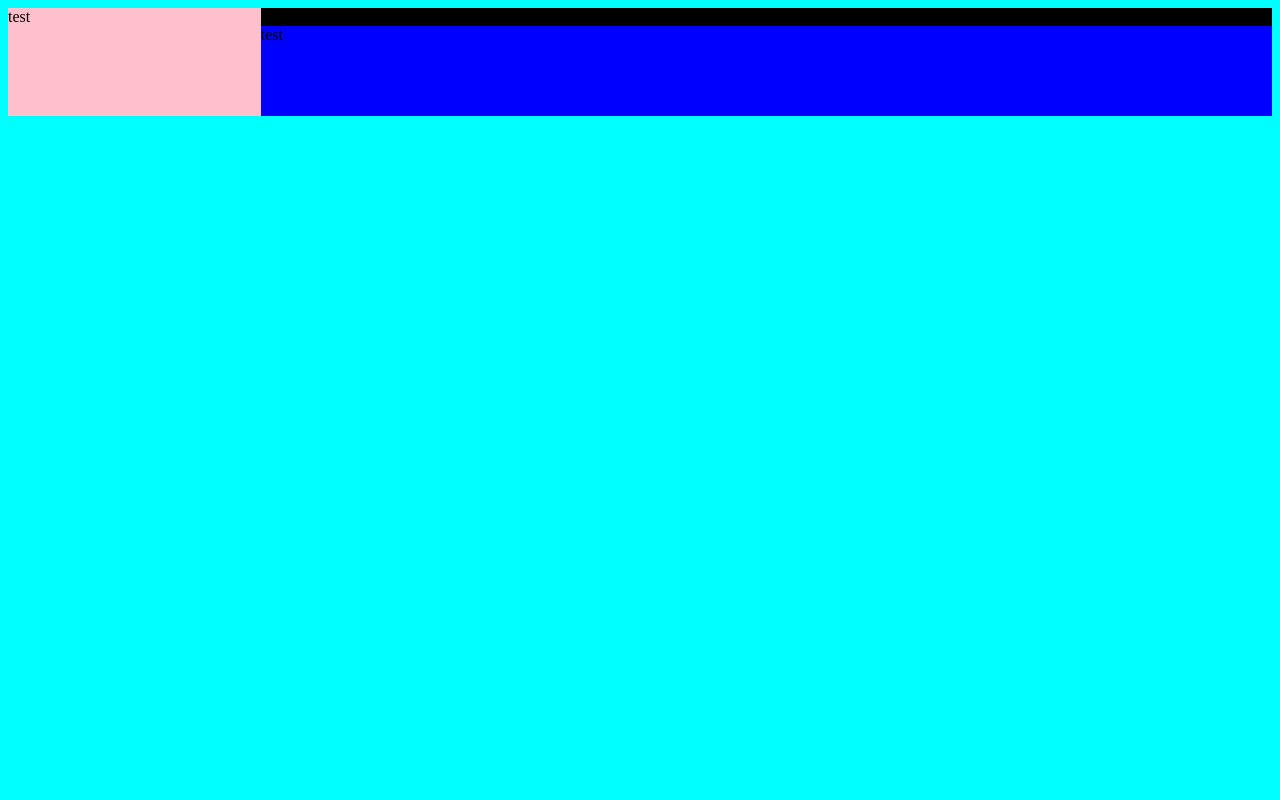
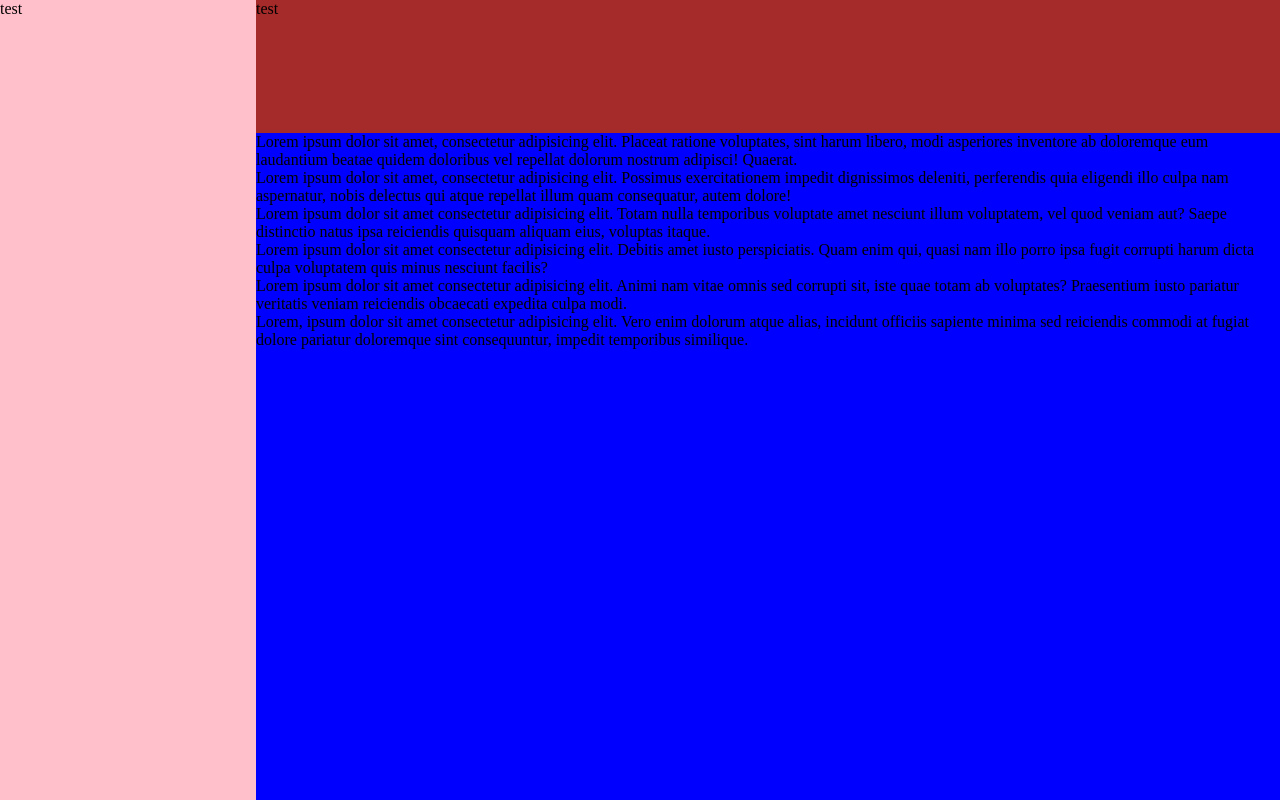
Before and after one commit to vigilancebrandon/admin-dashboard, a plain HTML site: page index.html in a window 1280 px wide. Drawn offline with Linux system fonts and the light colour scheme.

Commit message:
Add card container and cards to main page

```diff
--- a/index.html
+++ b/index.html
@@ -7,9 +7,18 @@
   <link rel="stylesheet" href="style.css">
 </head>
 <body>
-  <div id="header">test</div>
-  <div id="sidebar">test</div>
-  <div id="main-page">test</div>
+  <div class="header">test</div>
+  <div class="sidebar">test</div>
+  <div class="main-page">
+    <div class="card-container">
+      <div class="card">Lorem ipsum dolor sit amet, consectetur adipisicing elit. Placeat ratione voluptates, sint harum libero, modi asperiores inventore ab doloremque eum laudantium beatae quidem doloribus vel repellat dolorum nostrum adipisci! Quaerat.</div>
+      <div class="card">Lorem ipsum dolor sit amet, consectetur adipisicing elit. Possimus exercitationem impedit dignissimos deleniti, perferendis quia eligendi illo culpa nam aspernatur, nobis delectus qui atque repellat illum quam consequatur, autem dolore!</div>
+      <div class="card">Lorem ipsum dolor sit amet consectetur adipisicing elit. Totam nulla temporibus voluptate amet nesciunt illum voluptatem, vel quod veniam aut? Saepe distinctio natus ipsa reiciendis quisquam aliquam eius, voluptas itaque.</div>
+      <div class="card">Lorem ipsum dolor sit amet consectetur adipisicing elit. Debitis amet iusto perspiciatis. Quam enim qui, quasi nam illo porro ipsa fugit corrupti harum dicta culpa voluptatem quis minus nesciunt facilis?</div>
+      <div class="card">Lorem ipsum dolor sit amet consectetur adipisicing elit. Animi nam vitae omnis sed corrupti sit, iste quae totam ab voluptates? Praesentium iusto pariatur veritatis veniam reiciendis obcaecati expedita culpa modi.</div>
+      <div class="card">Lorem, ipsum dolor sit amet consectetur adipisicing elit. Vero enim dolorum atque alias, incidunt officiis sapiente minima sed reiciendis commodi at fugiat dolore pariatur doloremque sint consequuntur, impedit temporibus similique.</div>
+    </div>
+  </div>
 
 
 </body>
--- a/style.css
+++ b/style.css
@@ -1,24 +1,31 @@
 body {
   display: grid;
+  height: 100vh;
+  margin: 0;
+  padding: 0;
   grid-template-columns: repeat(5, 1fr);
   grid-template-rows: repeat(6, 1fr);
   background-color: aqua;
 }
 
-#header {
+.header {
   grid-column: 2 / -1;
   grid-row: 1 / 2;
-  background-color: black;
+  background-color: brown;
 }
 
-#sidebar {
+.sidebar {
   grid-column: 1 / 2;
   grid-row: 1 / -1;
   background-color: pink;
 }
 
-#main-page {
+.main-page {
   grid-column: 2 / -1;
   grid-row: 2 / -1;
   background-color: blue;
 }
+
+.card-container {
+
+}
```
